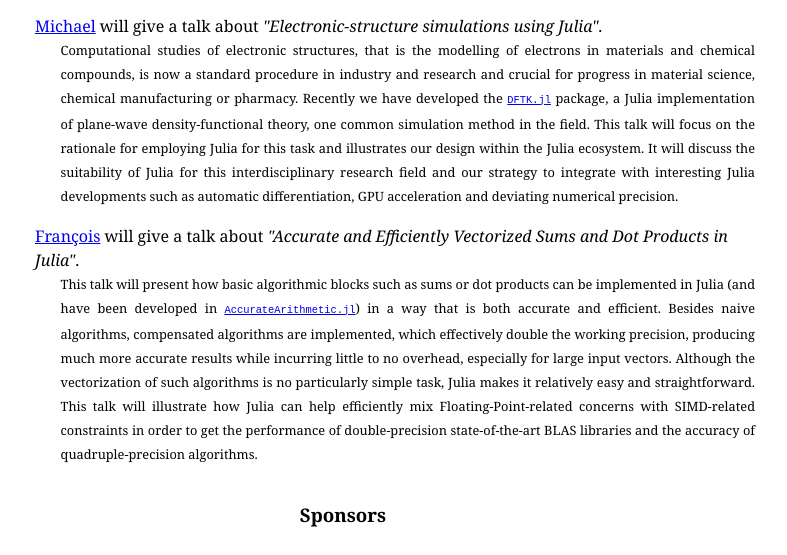
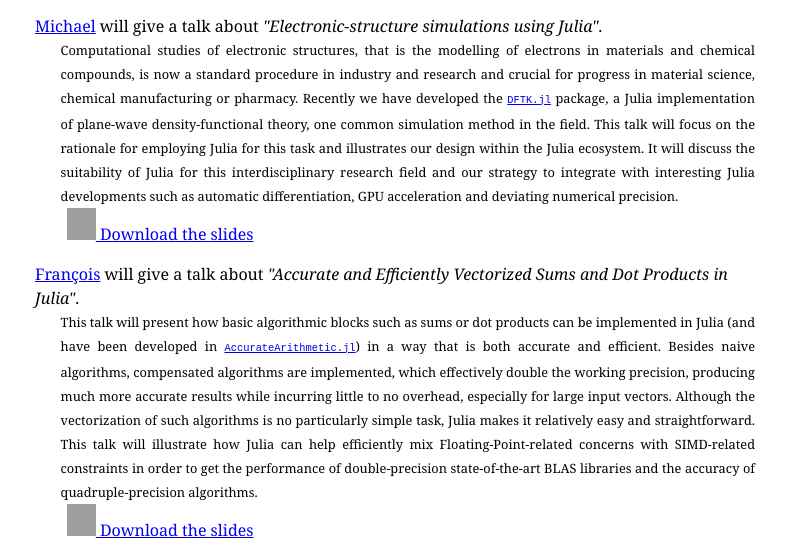
Before and after one commit to julia-users-paris/julia-users-paris.github.io, a plain HTML site: page index.html in a window 1280 px wide. Shown: the part 735-1290 px from the top of the page, without its empty margins (297-1084 px from the left). Drawn offline with Linux system fonts and the light colour scheme; grey boxes are pictures that could not be loaded.

Commit message:
Publish slides

```diff
--- a/index.html
+++ b/index.html
@@ -41,7 +41,7 @@
               <p>
                 <a href="https://github.com/mfherbst">Michael</a> will give a talk
                 about <i>"Electronic-structure simulations using Julia"</i>.
-                  <div class="summary">
+                <div class="summary">
                   Computational studies of electronic structures,
                   that is the modelling of electrons in materials and chemical compounds,
                   is now a standard procedure in industry and research
@@ -61,8 +61,11 @@
                   and our strategy to integrate with interesting
                   Julia developments such as automatic differentiation,
                   GPU acceleration and deviating numerical precision.
-                  </div>
-
+                </div>
+                <div class="slides">
+                  <a href="slides/2019.10.17_DFTK_MichaelHerbst.pdf"
+                     target="_blank"></a>
+                </div>
               </p>
               <p>
                 <a href="https://github.com/ffevotte">François</a> will give a
@@ -87,6 +90,10 @@
                   state-of-the-art BLAS libraries and the accuracy of
                   quadruple-precision algorithms.
                 </div>
+                <div class="slides">
+                  <a href="slides/2019.10.17_AccurateArithmetic_FrancoisFevotte.pdf"
+                     target="_blank"></a>
+                </div>
               </p>
             </td>
           </tr>
--- a/main.css
+++ b/main.css
@@ -32,10 +32,27 @@ table tr:last-child p {
 }
 
 .summary {
-    padding-left: 2em;
     font-size: 80%;
     text-align: justify;
     text-justify: inter-word;
+}
+
+.summary, .slides {
+    padding-left: 2em;
+    vertical-align: middle;
+}
+
+.slides a:before {
+    display: inline-block;
+    width: 1.8em;
+    height: 2em;
+    content: "";
+    background-image: url("https://upload.wikimedia.org/wikipedia/commons/8/87/PDF_file_icon.svg");
+    background-size: 1.8em 2em;
+}
+
+.slides a:after {
+    content: " Download the slides";
 }
 
 #sponsors {
```
Also changed, not shown: 2 other files.
